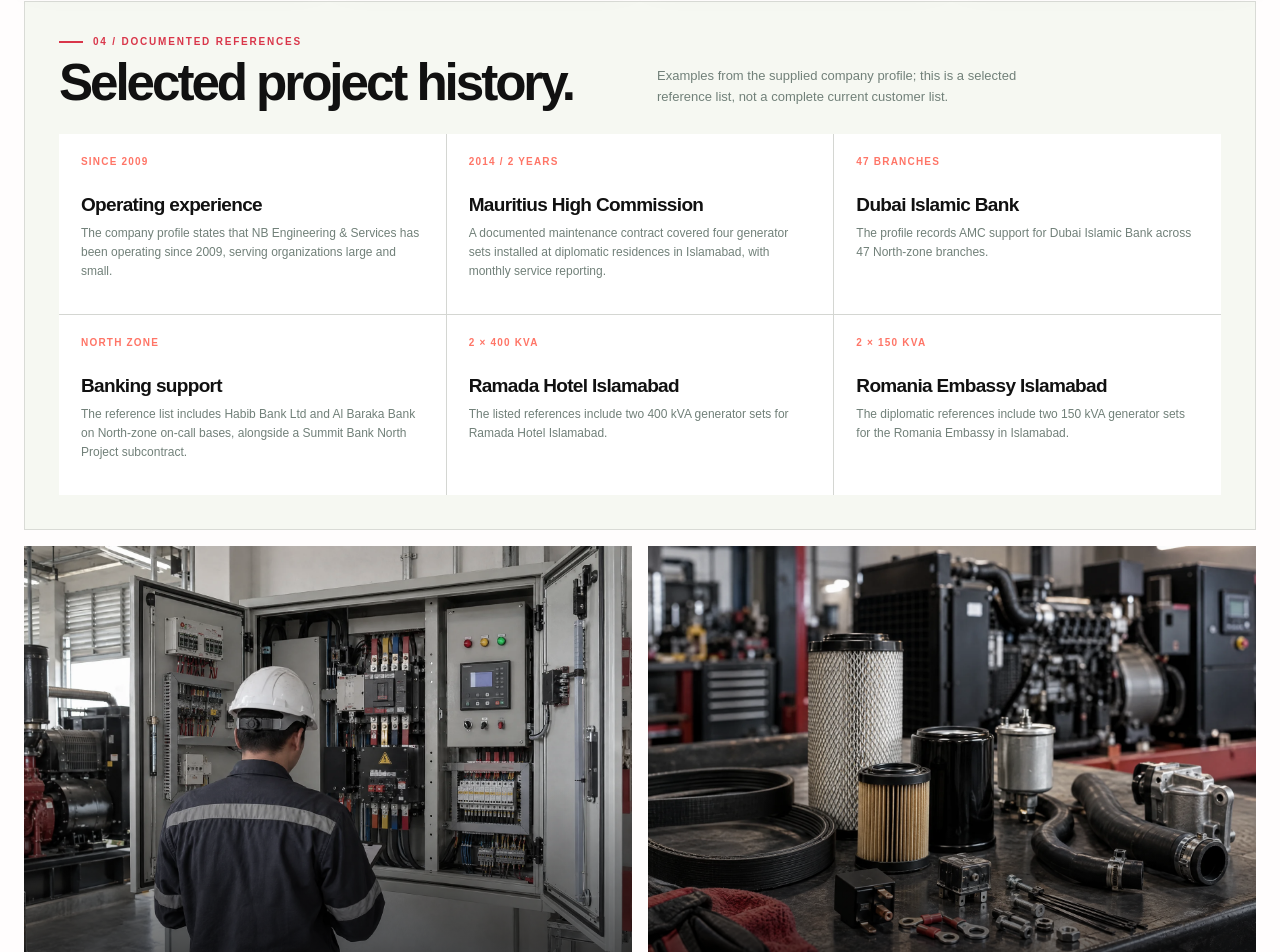
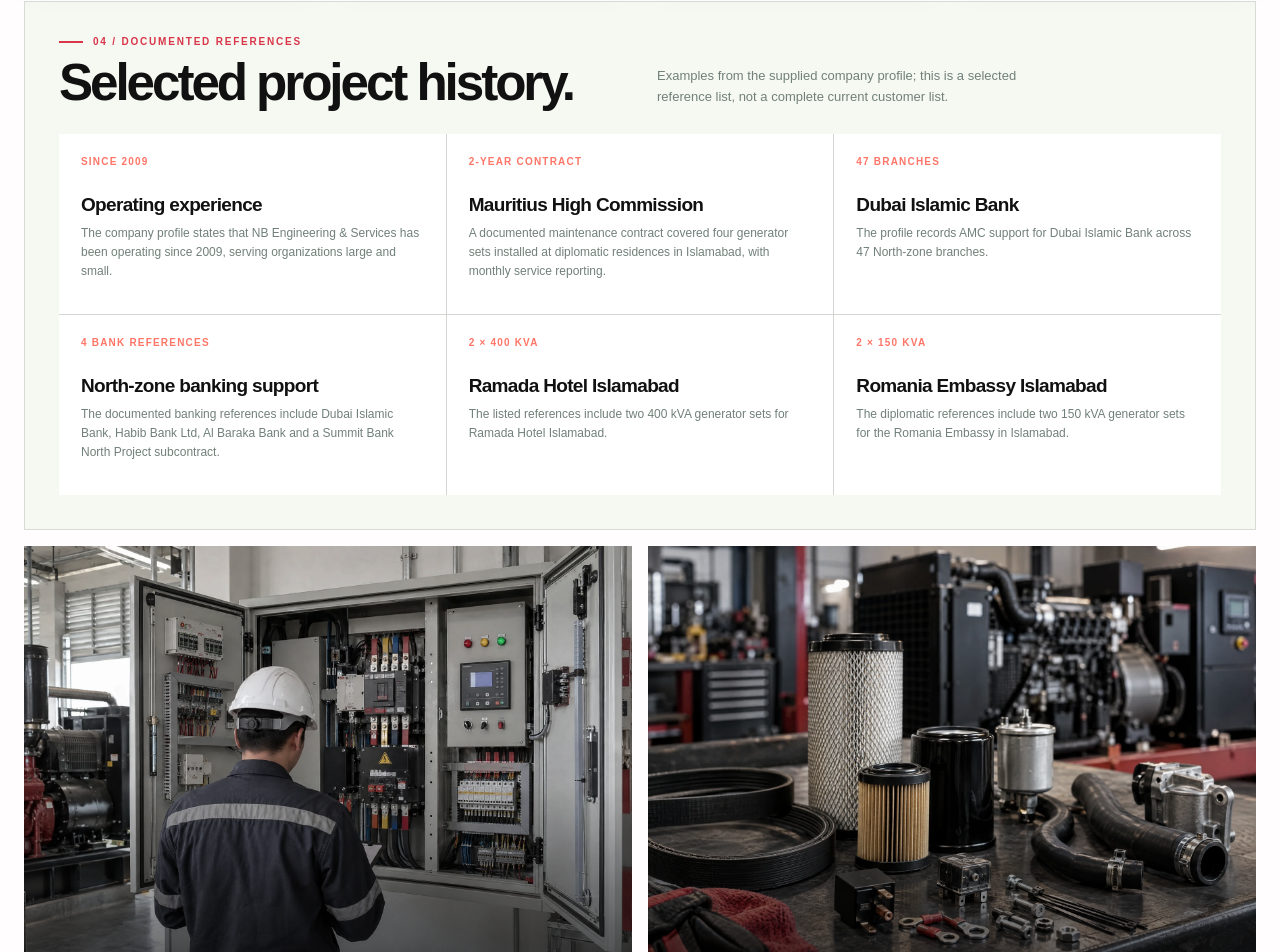
Before and after one commit to Muzamil-pwn5/nb-engineering, a React (Vite) app in the folder frontend/: page / in a window 1280 px wide. Shown: the part 5795-6747 px from the top of the page. Built offline with nearby package versions, Linux system fonts and the light colour scheme.

Commit message:
Clean PDF-backed experience counters

```diff
--- a/frontend/src/data/catalog.js
+++ b/frontend/src/data/catalog.js
@@ -128,7 +128,7 @@ export const services = [
 ];
 
 export const experience = {
-  stats: { organizations: 50, sectors: 7, sites: 47, equipment: 0, service_records: 0 },
+  stats: { organizations: 50, sectors: 7, sites: 47, equipment: 13, service_records: 48 },
   sectors: [
     { name: "Banks / Financial", description: "Generator sales, maintenance and on-call support across banking operations in the North zone.", organization_count: 4, customers: [{ name: "Dubai Islamic Bank", sites: 47, equipment: 0, service_records: 1 }, { name: "Habib Bank Ltd", sites: 1, equipment: 0, service_records: 1 }, { name: "Al Baraka Bank", sites: 1, equipment: 0, service_records: 1 }, { name: "Summit Bank North Project", sites: 1, equipment: 0, service_records: 1 }] },
     { name: "Embassies / Diplomatic", description: "Documented generator supply and maintenance references for diplomatic facilities in Islamabad.", organization_count: 5, customers: [{ name: "Mauritius High Commission", sites: 4, equipment: 4, service_records: 1 }, { name: "Ethiopia, Romania, Bangladesh and Egypt missions", sites: 4, equipment: 7, service_records: 4 }] },
@@ -140,9 +140,9 @@ export const experience = {
   ],
   history: [
     { year: "Since 2009", title: "Operating experience", text: "The company profile states that NB Engineering & Services has been operating since 2009, serving organizations large and small." },
-    { year: "2014 / 2 years", title: "Mauritius High Commission", text: "A documented maintenance contract covered four generator sets installed at diplomatic residences in Islamabad, with monthly service reporting." },
+    { year: "2-year contract", title: "Mauritius High Commission", text: "A documented maintenance contract covered four generator sets installed at diplomatic residences in Islamabad, with monthly service reporting." },
     { year: "47 branches", title: "Dubai Islamic Bank", text: "The profile records AMC support for Dubai Islamic Bank across 47 North-zone branches." },
-    { year: "North zone", title: "Banking support", text: "The reference list includes Habib Bank Ltd and Al Baraka Bank on North-zone on-call bases, alongside a Summit Bank North Project subcontract." },
+    { year: "4 bank references", title: "North-zone banking support", text: "The documented banking references include Dubai Islamic Bank, Habib Bank Ltd, Al Baraka Bank and a Summit Bank North Project subcontract." },
     { year: "2 × 400 kVA", title: "Ramada Hotel Islamabad", text: "The listed references include two 400 kVA generator sets for Ramada Hotel Islamabad." },
     { year: "2 × 150 kVA", title: "Romania Embassy Islamabad", text: "The diplomatic references include two 150 kVA generator sets for the Romania Embassy in Islamabad." },
   ],
```
